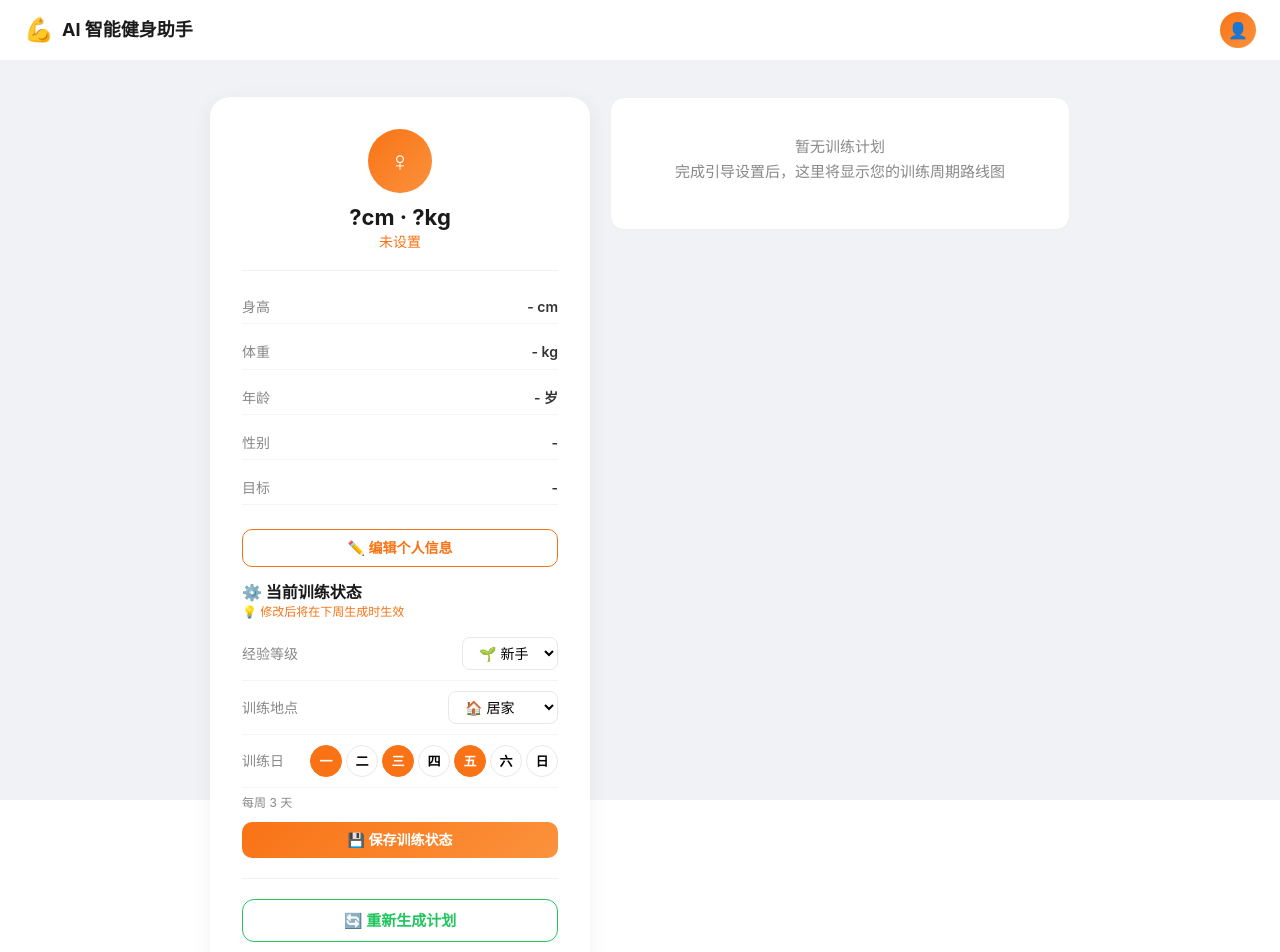
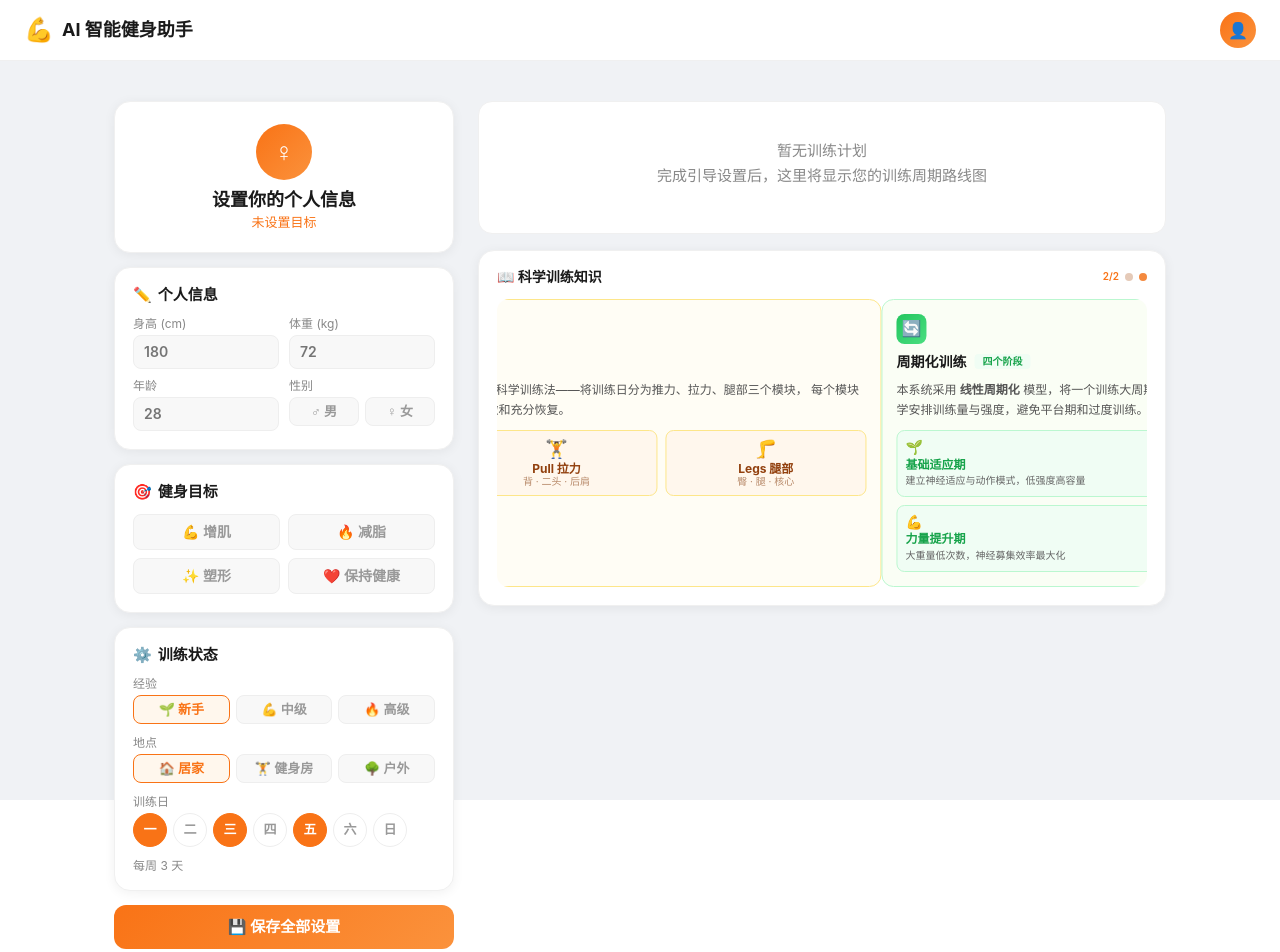
Before and after one commit to penelope1234564867/fitness-plan, a Vue app in the folder frontend/: page /profile in a window 1280 px wide. Shown: the top 952 px of the page. Built offline with nearby package versions, Linux system fonts and the light colour scheme; no server answers.

Commit message:
feat: rewrite ProfilePage with v11 card-based layout and unified save

```diff
--- a/frontend/src/views/ProfilePage.vue
+++ b/frontend/src/views/ProfilePage.vue
@@ -1,95 +1,112 @@
 <template>
   <div class="profile-page">
-    <!-- 左侧：原有个人信息 -->
+    <!-- ═══ 左侧 ═══ -->
     <div class="profile-left">
-      <div class="profile-card">
-        <div class="profile-avatar">
-          <span class="avatar-icon">{{ userStore.profile?.gender === 'male' ? '♂' : '♀' }}</span>
-        </div>
-        <h2 class="profile-name">{{ userStore.profile?.height || '?' }}cm · {{ userStore.profile?.weight || '?' }}kg</h2>
-        <p class="profile-goal">{{ userStore.profile?.goal || '未设置' }}</p>
 
-        <hr class="divider" />
-
-        <div v-if="!editing" class="info-list">
-          <div class="info-row"><span class="info-label">身高</span><span class="info-value">{{ profileData.height || '-' }} cm</span></div>
-          <div class="info-row"><span class="info-label">体重</span><span class="info-value">{{ profileData.weight || '-' }} kg</span></div>
-          <div class="info-row"><span class="info-label">年龄</span><span class="info-value">{{ profileData.age || '-' }} 岁</span></div>
-          <div class="info-row"><span class="info-label">性别</span><span class="info-value">{{ profileData.gender === 'male' ? '男' : profileData.gender === 'female' ? '女' : '-' }}</span></div>
-          <div class="info-row"><span class="info-label">目标</span><span class="info-value">{{ profileData.goal || '-' }}</span></div>
-          <button class="edit-btn" @click="startEditing">✏️ 编辑个人信息</button>
+      <!-- 头像 + 名字行 -->
+      <div class="avatar-section">
+        <div class="avatar-icon">{{ userStore.profile?.gender === 'male' ? '♂' : '♀' }}</div>
+        <h2 class="profile-name">{{ displayName }}</h2>
+        <p class="profile-goal">{{ userStore.profile?.goal || '未设置目标' }}</p>
       </div>
 
-        <div v-else class="edit-form">
-          <h3 class="section-title">✏️ 编辑个人信息</h3>
-          <p class="section-hint">💡 修改后将用于下次生成计划</p>
-          <div class="edit-row"><span class="info-label">身高 (cm)</span><input v-model.number="editData.height" type="number" min="100" max="250" class="edit-input" placeholder="165" /></div>
-          <div class="edit-row"><span class="info-label">体重 (kg)</span><input v-model.number="editData.weight" type="number" min="30" max="250" class="edit-input" placeholder="65" /></div>
-          <div class="edit-row"><span class="info-label">年龄</span><input v-model.number="editData.age" type="number" min="10" max="100" class="edit-input" placeholder="25" /></div>
-          <div class="edit-row">
-            <span class="info-label">性别</span>
-            <div class="gender-group">
-              <button class="gender-btn" :class="{ active: editData.gender === 'male' }" @click="editData.gender = 'male'">♂ 男</button>
-              <button class="gender-btn" :class="{ active: editData.gender === 'female' }" @click="editData.gender = 'female'">♀ 女</button>
+      <!-- 个人信息 -->
+      <div class="card">
+        <div class="card-header"><span>✏️</span> 个人信息</div>
+        <div class="info-grid">
+          <div class="field">
+            <label>身高 (cm)</label>
+            <input v-model.number="form.height" type="number" placeholder="180" />
+          </div>
+          <div class="field">
+            <label>体重 (kg)</label>
+            <input v-model.number="form.weight" type="number" placeholder="72" />
+          </div>
+          <div class="field">
+            <label>年龄</label>
+            <input v-model.number="form.age" type="number" placeholder="28" />
+          </div>
+          <div class="field">
+            <label>性别</label>
+            <div class="btn-pair">
+              <button class="opt-btn" :class="{ active: form.gender === 'male' }"
+                @click="form.gender = 'male'">♂ 男</button>
+              <button class="opt-btn" :class="{ active: form.gender === 'female' }"
+                @click="form.gender = 'female'">♀ 女</button>
             </div>
           </div>
-          <div class="edit-actions">
-            <button class="cancel-btn" @click="cancelEditing">取消</button>
-            <button class="save-btn" :disabled="saving" @click="handleSaveProfile">{{ saving ? '⏳ 保存中...' : '💾 保存' }}</button>
         </div>
       </div>
 
-        <div class="state-section">
-          <h3 class="section-title">⚙️ 当前训练状态</h3>
-          <p class="section-hint">💡 修改后将在下周生成时生效</p>
-          <div class="state-row">
-            <span class="info-label">经验等级</span>
-            <select v-model="stateData.experience_level" class="state-select">
-              <option value="新手">🌱 新手</option>
-              <option value="中级">💪 中级</option>
-              <option value="高级">🔥 高级</option>
-            </select>
-          </div>
-          <div class="state-row">
-            <span class="info-label">训练地点</span>
-            <select v-model="stateData.workout_location" class="state-select">
-              <option value="居家">🏠 居家</option>
-              <option value="健身房">🏋️ 健身房</option>
-              <option value="户外">🌳 户外</option>
-            </select>
-          </div>
-          <div class="state-row">
-            <span class="info-label">训练日</span>
-            <div class="day-picker-sm">
-              <span v-for="d in dayOptions" :key="d.value" class="day-chip-sm" :class="{ active: stateData.preferredDays.includes(String(d.value)) }" @click="toggleDay(d.value)">{{ d.label }}</span>
-            </div>
-          </div>
-          <p class="day-count-sm">每周 {{ stateData.preferredDays.split(',').filter(Boolean).length }} 天</p>
-          <button class="save-state-btn" :disabled="stateSaving" @click="handleSaveState">{{ stateSaving ? '⏳ 保存中...' : '💾 保存训练状态' }}</button>
-        </div>
-
-        <hr class="divider" />
-        <button class="regenerate-btn" @click="onRegenerate">🔄 重新生成计划</button>
+      <!-- 健身目标 -->
+      <div class="card">
+        <div class="card-header"><span>🎯</span> 健身目标</div>
+        <div class="goal-grid">
+          <button v-for="g in goalOptions" :key="g.value"
+            class="opt-btn goal-btn"
+            :class="{ active: form.goal === g.value }"
+            @click="form.goal = g.value">{{ g.label }}</button>
         </div>
       </div>
 
-    <!-- 右侧：训练周期总览 -->
+      <!-- 训练状态 -->
+      <div class="card">
+        <div class="card-header"><span>⚙️</span> 训练状态</div>
+
+        <div class="state-row">
+          <label>经验</label>
+          <div class="btn-triple">
+            <button v-for="e in expOptions" :key="e.value"
+              class="opt-btn"
+              :class="{ active: form.experience_level === e.value }"
+              @click="form.experience_level = e.value">{{ e.label }}</button>
+          </div>
+        </div>
+
+        <div class="state-row">
+          <label>地点</label>
+          <div class="btn-triple">
+            <button v-for="l in locOptions" :key="l.value"
+              class="opt-btn"
+              :class="{ active: form.workout_location === l.value }"
+              @click="form.workout_location = l.value">{{ l.label }}</button>
+          </div>
+        </div>
+
+        <div class="state-row">
+          <label>训练日</label>
+          <div class="day-picker">
+            <span v-for="d in dayOptions" :key="d.value"
+              class="day-chip"
+              :class="{ active: selectedDays.includes(d.value) }"
+              @click="toggleDay(d.value)">{{ d.label }}</span>
+          </div>
+        </div>
+        <p class="day-count">每周 {{ selectedDays.length }} 天</p>
+      </div>
+
+      <!-- 保存按钮 -->
+      <button class="save-all-btn" :disabled="saving" @click="handleSave">
+        {{ saving ? '⏳ 保存中...' : '💾 保存全部设置' }}
+      </button>
+    </div>
+
+    <!-- ═══ 右侧 ═══ -->
     <div class="profile-right">
-      <template v-if="cycleStore.roadmapData">
       <CycleRoadmapNew
+        v-if="cycleStore.roadmapData"
         :data="cycleStore.roadmapData"
         :goal="cycleStore.macrocycle?.goal || '增肌'"
         :completed-days="completedDays"
         :total-days="totalDays"
         :next-phase-label="cycleStore.nextPhaseLabel ?? undefined"
       />
-      </template>
-      <div v-else class="profile-empty">
-        <div class="empty-hint">
+      <div v-else class="empty-state">
         <p>暂无训练计划</p>
         <p class="empty-sub">完成引导设置后，这里将显示您的训练周期路线图</p>
       </div>
-      </div>
+
+      <TrainingKnowledgeCard />
     </div>
   </div>
 </template>
@@ -99,45 +116,94 @@ import { ref, reactive, computed, onMounted } from 'vue'
 import { useRouter } from 'vue-router'
 import { useUserStore } from '@/stores/user'
 import { useCycleStore } from '@/stores/cycle'
-import { createOrUpdateProfile } from '@/services/api'
+import { saveProfileCombined } from '@/services/api'
 import CycleRoadmapNew from '@/components/CycleRoadmapNew.vue'
+import TrainingKnowledgeCard from '@/components/TrainingKnowledgeCard.vue'
 
 const router = useRouter()
 const userStore = useUserStore()
 const cycleStore = useCycleStore()
 
-const editing = ref(false)
 const saving = ref(false)
-const stateSaving = ref(false)
 
+const goalOptions = [
+  { value: '增肌', label: '💪 增肌' },
+  { value: '减脂', label: '🔥 减脂' },
+  { value: '塑形', label: '✨ 塑形' },
+  { value: '保持健康', label: '❤️ 保持健康' },
+]
+const expOptions = [
+  { value: '新手', label: '🌱 新手' },
+  { value: '中级', label: '💪 中级' },
+  { value: '高级', label: '🔥 高级' },
+]
+const locOptions = [
+  { value: '居家', label: '🏠 居家' },
+  { value: '健身房', label: '🏋️ 健身房' },
+  { value: '户外', label: '🌳 户外' },
+]
 const dayOptions = [
   { value: 1, label: '一' }, { value: 2, label: '二' }, { value: 3, label: '三' },
   { value: 4, label: '四' }, { value: 5, label: '五' }, { value: 6, label: '六' }, { value: 7, label: '日' },
 ]
 
-const profileData = computed(() => ({
-  height: userStore.profile?.height,
-  weight: userStore.profile?.weight,
-  age: userStore.profile?.age,
-  gender: userStore.profile?.gender,
-  goal: userStore.profile?.goal,
-}))
-
-const editData = reactive({
+const form = reactive({
   height: undefined as number | undefined,
   weight: undefined as number | undefined,
   age: undefined as number | undefined,
   gender: undefined as string | undefined,
-})
-
-const stateData = reactive({
+  goal: undefined as string | undefined,
   experience_level: '新手',
   workout_location: '居家',
   preferredDays: '1,3,5',
 })
 
-const completedDays = computed(() => cycleStore.currentWeek?.days.filter(d => d.is_completed).length ?? 0)
-const totalDays = computed(() => cycleStore.currentWeek?.days.length ?? 0)
+const selectedDays = computed(() =>
+  form.preferredDays.split(',').map(Number).filter(Boolean)
+)
+
+const displayName = computed(() => {
+  const p = userStore.profile
+  if (!p) return '设置你的个人信息'
+  return `${p.gender === 'male' ? '♂' : '♀'} ${p.height || '?'}cm · ${p.weight || '?'}kg`
+})
+
+const completedDays = computed(() =>
+  cycleStore.currentWeek?.days.filter((d: any) => d.is_completed).length ?? 0
+)
+const totalDays = computed(() =>
+  cycleStore.currentWeek?.days.length ?? 0
+)
+
+function toggleDay(value: number) {
+  const arr = selectedDays.value.slice()
+  const idx = arr.indexOf(value)
+  if (idx >= 0) arr.splice(idx, 1)
+  else { arr.push(value); arr.sort() }
+  form.preferredDays = arr.join(',')
+}
+
+async function handleSave() {
+  saving.value = true
+  try {
+    await saveProfileCombined({
+      height: form.height ?? null,
+      weight: form.weight ?? null,
+      age: form.age ?? null,
+      gender: form.gender ?? null,
+      goal: form.goal ?? null,
+      experience_level: form.experience_level,
+      workout_location: form.workout_location,
+      preferred_days: form.preferredDays,
+    })
+    await userStore.fetchProfile()
+    await userStore.fetchCurrentState()
+  } catch (e: any) {
+    console.error('保存失败:', e)
+  } finally {
+    saving.value = false
+  }
+}
 
 onMounted(async () => {
   await userStore.fetchProfile().catch(() => {})
@@ -145,117 +211,294 @@ onMounted(async () => {
   cycleStore.fetchMacrocycles().catch(() => {})
 
   if (userStore.profile) {
-    editData.height = userStore.profile.height ?? undefined
-    editData.weight = userStore.profile.weight ?? undefined
-    editData.age = userStore.profile.age ?? undefined
-    editData.gender = userStore.profile.gender ?? undefined
+    form.height = userStore.profile.height ?? undefined
+    form.weight = userStore.profile.weight ?? undefined
+    form.age = userStore.profile.age ?? undefined
+    form.gender = userStore.profile.gender ?? undefined
+    form.goal = userStore.profile.goal ?? undefined
   }
   if (userStore.currentState) {
-    stateData.experience_level = userStore.currentState.experience_level
-    stateData.workout_location = userStore.currentState.workout_location
-    stateData.preferredDays = userStore.currentState.preferred_days || stateData.preferredDays
+    form.experience_level = userStore.currentState.experience_level || '新手'
+    form.workout_location = userStore.currentState.workout_location || '居家'
+    form.preferredDays = userStore.currentState.preferred_days || '1,3,5'
   }
 })
-
-function startEditing() {
-  editData.height = userStore.profile?.height ?? undefined
-  editData.weight = userStore.profile?.weight ?? undefined
-  editData.age = userStore.profile?.age ?? undefined
-  editData.gender = userStore.profile?.gender ?? undefined
-  editing.value = true
-}
-function cancelEditing() { editing.value = false }
-
-async function handleSaveProfile() {
-  saving.value = true
-  try {
-    await createOrUpdateProfile({
-      height: editData.height, weight: editData.weight, age: editData.age,
-      gender: editData.gender, goal: userStore.profile?.goal,
-      experience: userStore.profile?.experience, city: userStore.profile?.city,
-      workout_location: userStore.profile?.workout_location,
-      days_per_week: userStore.profile?.days_per_week,
-    })
-    await userStore.fetchProfile()
-    editing.value = false
-  } catch {} finally { saving.value = false }
-}
-
-function toggleDay(value: number) {
-  const arr = stateData.preferredDays.split(',').map(Number).filter(Boolean)
-  const idx = arr.indexOf(value)
-  if (idx >= 0) arr.splice(idx, 1)
-  else { arr.push(value); arr.sort() }
-  stateData.preferredDays = arr.join(',')
-}
-
-async function handleSaveState() {
-  stateSaving.value = true
-  try {
-    await userStore.saveCurrentState({
-      experience_level: stateData.experience_level,
-      workout_location: stateData.workout_location,
-      preferred_days: stateData.preferredDays,
-    })
-  } catch {} finally { stateSaving.value = false }
-}
-
-function onRegenerate() { router.push('/?force=true') }
 </script>
 
 <style scoped>
-.profile-page { display: flex; gap: 20px; max-width: 900px; margin: 0 auto; padding: 20px; align-items: flex-start; }
-.profile-left { width: 380px; flex-shrink: 0; }
-.profile-right { flex: 1; min-width: 0; display: flex; flex-direction: column; gap: 14px; }
-.profile-empty { background: #fff; border-radius: 14px; padding: 40px; text-align: center; border: 1px solid #f0f0f0; }
-.empty-hint p { font-size: 15px; color: #888; margin: 0 0 8px; }
-.empty-sub { font-size: 13px; color: #bbb; }
-
-@media (max-width: 768px) {
-  .profile-page { flex-direction: column; }
-  .profile-left { width: 100%; }
+.profile-page {
+  display: flex;
+  gap: 24px;
+  max-width: 1100px;
+  margin: 0 auto;
+  padding: 24px;
+  align-items: stretch;
+  font-family: -apple-system, BlinkMacSystemFont, 'Segoe UI', sans-serif;
 }
 
-.profile-card { background: #fff; border-radius: 20px; padding: 32px; box-shadow: 0 4px 20px rgba(0,0,0,0.06); }
-.profile-avatar { text-align: center; margin-bottom: 12px; }
-.avatar-icon { display: inline-flex; width: 64px; height: 64px; border-radius: 50%; background: linear-gradient(135deg, #f97316, #fb923c); color: #fff; font-size: 28px; align-items: center; justify-content: center; }
-.profile-name { text-align: center; font-size: 22px; font-weight: 700; color: #1a1a1a; margin: 0 0 4px 0; }
-.profile-goal { text-align: center; font-size: 14px; color: #f97316; font-weight: 500; margin: 0; }
-.divider { border: none; border-top: 1px solid #f0f0f0; margin: 20px 0; }
-.info-list { display: flex; flex-direction: column; gap: 12px; }
-.info-row { display: flex; justify-content: space-between; padding: 8px 0; border-bottom: 1px solid #f5f5f5; }
-.info-row:last-child { border-bottom: none; }
-.info-label { font-size: 14px; color: #888; }
-.info-value { font-size: 14px; font-weight: 600; color: #333; }
-.edit-btn { width: 100%; margin-top: 12px; padding: 10px; border-radius: 10px; border: 1px solid #f97316; background: #fff; color: #f97316; font-size: 14px; font-weight: 600; cursor: pointer; transition: all 0.2s; }
-.edit-btn:hover { background: #fff7ed; }
-.edit-form { display: flex; flex-direction: column; gap: 14px; }
-.section-title { font-size: 16px; font-weight: 700; color: #1a1a1a; margin: 0 0 4px 0; }
-.section-hint { font-size: 12px; color: #f97316; margin: 0 0 8px 0; }
-.edit-row { display: flex; justify-content: space-between; align-items: center; padding: 8px 0; border-bottom: 1px solid #f5f5f5; }
-.edit-input { width: 120px; padding: 8px 12px; border: 1.5px solid #e8e8e8; border-radius: 8px; font-size: 14px; text-align: right; outline: none; transition: border-color 0.2s; }
-.edit-input:focus { border-color: #f97316; }
-.gender-group { display: flex; gap: 6px; }
-.gender-btn { padding: 6px 14px; border: 1.5px solid #e8e8e8; border-radius: 8px; background: #fff; font-size: 14px; cursor: pointer; transition: all 0.2s; }
-.gender-btn:hover { border-color: #f97316; }
-.gender-btn.active { border-color: #f97316; background: #fff7ed; color: #f97316; font-weight: 600; }
-.edit-actions { display: flex; gap: 10px; margin-top: 4px; }
-.cancel-btn { flex: 1; padding: 10px; border: 1.5px solid #e8e8e8; border-radius: 10px; background: #fff; font-size: 14px; font-weight: 600; cursor: pointer; }
-.cancel-btn:hover { border-color: #999; }
-.save-btn { flex: 1; padding: 10px; border-radius: 10px; border: none; background: linear-gradient(135deg, #f97316, #fb923c); color: #fff; font-size: 14px; font-weight: 600; cursor: pointer; }
-.save-btn:hover:not(:disabled) { box-shadow: 0 4px 14px rgba(249,115,22,0.3); }
-.save-btn:disabled { background: #d9d9d9; cursor: not-allowed; }
-.state-section { margin: 16px 0; }
-.state-row { display: flex; justify-content: space-between; align-items: center; padding: 10px 0; border-bottom: 1px solid #f5f5f5; }
-.state-select { padding: 6px 12px; border: 1px solid #e8e8e8; border-radius: 8px; font-size: 14px; background: #fff; cursor: pointer; }
-.day-picker-sm { display: flex; gap: 4px; }
-.day-chip-sm { width: 32px; height: 32px; border-radius: 50%; display: flex; align-items: center; justify-content: center; font-size: 13px; font-weight: 600; border: 1.5px solid #e8e8e8; background: #fff; cursor: pointer; transition: all 0.15s; user-select: none; }
-.day-chip-sm:hover { border-color: #f97316; }
-.day-chip-sm.active { background: #f97316; border-color: #f97316; color: #fff; }
-.day-count-sm { font-size: 12px; color: #888; margin: 8px 0 12px; }
-.save-state-btn { width: 100%; padding: 10px; border-radius: 10px; border: none; font-size: 14px; font-weight: 600; background: linear-gradient(135deg, #f97316, #fb923c); color: #fff; cursor: pointer; transition: all 0.2s; }
-.save-state-btn:hover:not(:disabled) { box-shadow: 0 4px 14px rgba(249,115,22,0.3); }
-.save-state-btn:disabled { background: #d9d9d9; cursor: not-allowed; }
-.regenerate-btn { width: 100%; padding: 12px; border-radius: 12px; border: 1.5px solid #22c55e; background: #fff; color: #22c55e; font-size: 15px; font-weight: 600; cursor: pointer; }
-.regenerate-btn:hover { background: #f0fdf4; }
+/* ── 左侧 ── */
+.profile-left {
+  width: 340px;
+  flex-shrink: 0;
+  display: flex;
+  flex-direction: column;
+  gap: 14px;
+}
+
+.avatar-section {
+  background: #fff;
+  border-radius: 16px;
+  padding: 22px;
+  box-shadow: 0 2px 12px rgba(0,0,0,0.06);
+  border: 1px solid #f0f0f0;
+  text-align: center;
+}
+
+.avatar-icon {
+  display: inline-flex;
+  width: 56px;
+  height: 56px;
+  border-radius: 50%;
+  background: linear-gradient(135deg, #f97316, #fb923c);
+  color: #fff;
+  font-size: 26px;
+  align-items: center;
+  justify-content: center;
+  margin-bottom: 10px;
+}
+
+.profile-name {
+  font-size: 18px;
+  font-weight: 700;
+  color: #1a1a1a;
+  margin: 0 0 4px;
+}
+
+.profile-goal {
+  font-size: 13px;
+  color: #f97316;
+  font-weight: 500;
+  margin: 0;
+}
+
+/* ── 卡片 ── */
+.card {
+  background: #fff;
+  border-radius: 16px;
+  padding: 18px;
+  box-shadow: 0 2px 12px rgba(0,0,0,0.06);
+  border: 1px solid #f0f0f0;
+}
+
+.card-header {
+  display: flex;
+  align-items: center;
+  gap: 6px;
+  font-size: 15px;
+  font-weight: 700;
+  color: #1a1a1a;
+  margin-bottom: 14px;
+}
+
+/* ── 个人信息 2×2 ── */
+.info-grid {
+  display: grid;
+  grid-template-columns: 1fr 1fr;
+  gap: 10px;
+}
+
+.field label {
+  font-size: 12px;
+  color: #888;
+  margin-bottom: 4px;
+  display: block;
+}
+
+.field input {
+  width: 100%;
+  border: 1.5px solid #eee;
+  background: #f8f8f8;
+  border-radius: 8px;
+  padding: 8px 10px;
+  font-size: 14px;
+  font-weight: 600;
+  color: #1a1a1a;
+  outline: none;
+  font-family: inherit;
+  box-sizing: border-box;
+}
+
+.field input:focus {
+  border-color: #f97316;
+}
+
+/* ── 按钮通用 ── */
+.opt-btn {
+  padding: 7px 0;
+  border-radius: 8px;
+  border: 1.5px solid #eee;
+  background: #f8f8f8;
+  color: #999;
+  font-size: 13px;
+  font-weight: 600;
+  cursor: pointer;
+  transition: all 0.15s;
+  text-align: center;
+  font-family: inherit;
+  box-sizing: border-box;
+  line-height: 1;
+}
+
+.opt-btn.active {
+  background: #fff7ed;
+  border-color: #f97316;
+  color: #f97316;
+  font-weight: 700;
+}
+
+.opt-btn:hover:not(.active) {
+  border-color: #ddd;
+}
+
+.btn-pair {
+  display: flex;
+  gap: 6px;
+}
+.btn-pair .opt-btn {
+  flex: 1;
+}
+
+/* ── 健身目标 2×2 ── */
+.goal-grid {
+  display: grid;
+  grid-template-columns: 1fr 1fr;
+  gap: 8px;
+}
+.goal-btn {
+  padding: 10px 0;
+  font-size: 14px;
+}
+
+/* ── 训练状态 ── */
+.state-row {
+  margin-bottom: 12px;
+}
+.state-row:last-child {
+  margin-bottom: 0;
+}
+.state-row > label {
+  font-size: 12px;
+  color: #888;
+  margin-bottom: 4px;
+  display: block;
+}
+
+.btn-triple {
+  display: flex;
+  gap: 6px;
+}
+.btn-triple .opt-btn {
+  flex: 1;
+}
+
+.day-picker {
+  display: flex;
+  gap: 6px;
+}
+
+.day-chip {
+  width: 34px;
+  height: 34px;
+  border-radius: 50%;
+  display: flex;
+  align-items: center;
+  justify-content: center;
+  font-size: 13px;
+  font-weight: 600;
+  border: 1.5px solid #eee;
+  background: #fff;
+  color: #999;
+  cursor: pointer;
+  transition: all 0.15s;
+  user-select: none;
+}
+
+.day-chip:hover {
+  border-color: #f97316;
+}
+
+.day-chip.active {
+  background: #f97316;
+  border-color: #f97316;
+  color: #fff;
+}
+
+.day-count {
+  font-size: 12px;
+  color: #888;
+  margin: 8px 0 0;
+}
+
+/* ── 保存按钮 ── */
+.save-all-btn {
+  width: 100%;
+  padding: 13px;
+  border: none;
+  border-radius: 12px;
+  background: linear-gradient(135deg, #f97316, #fb923c);
+  color: #fff;
+  font-size: 15px;
+  font-weight: 700;
+  cursor: pointer;
+  box-sizing: border-box;
+  transition: box-shadow 0.2s;
+  font-family: inherit;
+}
+
+.save-all-btn:hover:not(:disabled) {
+  box-shadow: 0 4px 14px rgba(249,115,22,0.3);
+}
+
+.save-all-btn:disabled {
+  background: #d9d9d9;
+  cursor: not-allowed;
+}
+
+/* ── 右侧 ── */
+.profile-right {
+  flex: 1;
+  min-width: 0;
+  display: flex;
+  flex-direction: column;
+  gap: 16px;
+}
+
+.empty-state {
+  background: #fff;
+  border-radius: 14px;
+  padding: 40px;
+  text-align: center;
+  border: 1px solid #f0f0f0;
+}
+
+.empty-state p {
+  font-size: 15px;
+  color: #888;
+  margin: 0 0 8px;
+}
+
+.empty-sub {
+  font-size: 13px;
+  color: #bbb;
+}
+
+/* ── 响应式 ── */
+@media (max-width: 768px) {
+  .profile-page {
+    flex-direction: column;
+  }
+  .profile-left {
+    width: 100%;
+  }
+}
 </style>
```
Lines whose indentation alone changed are shown as unchanged.
